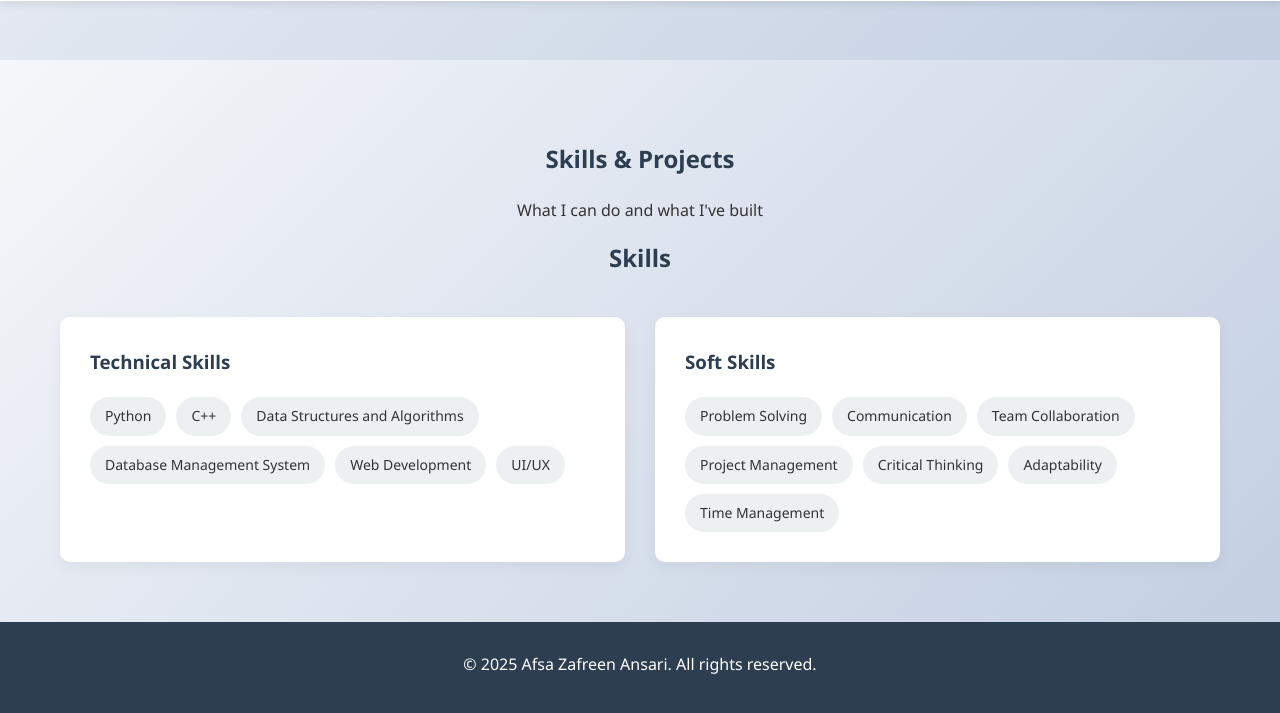
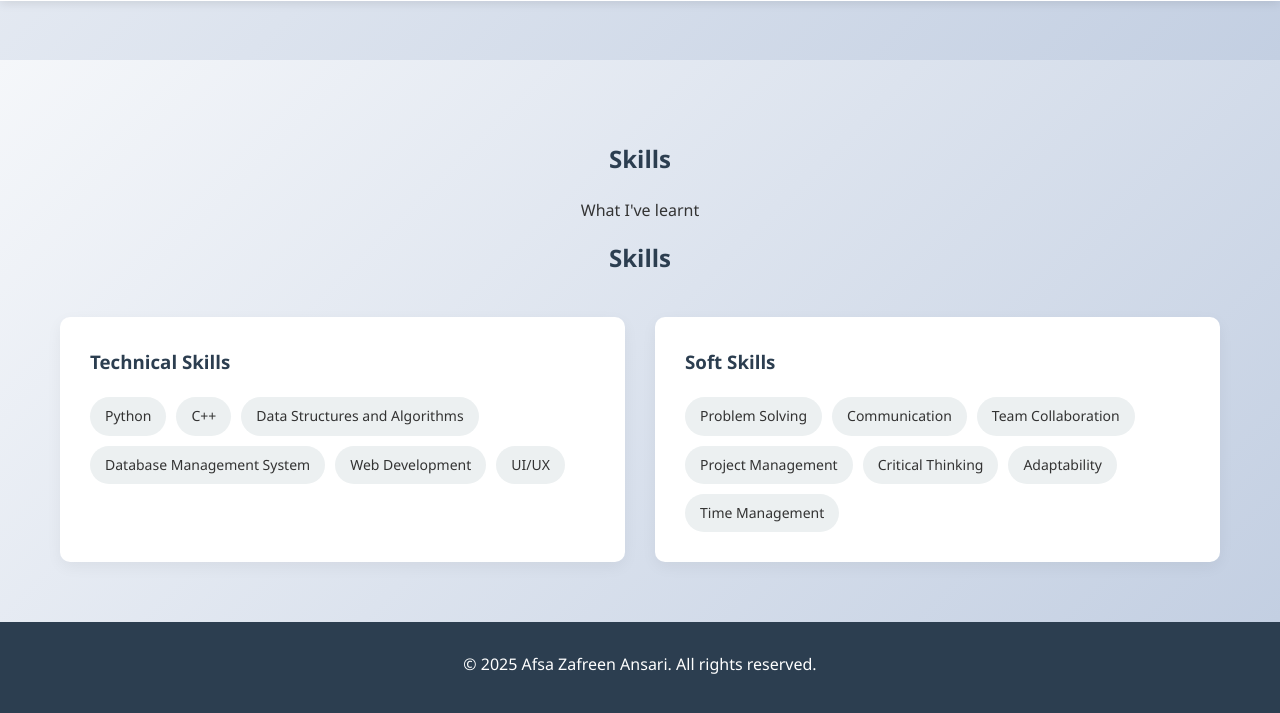
Before and after one commit to afsasmit078/SHADOWFOX.github.io, a plain HTML site: page index.html in a window 1280 px wide. Both pictures are taken after a click on the link "Skills & Projects". Shown: the part 810-1523 px from the top of the page. Drawn offline with Linux system fonts and the light colour scheme.

Commit message:
Update index.html

```diff
--- a/index.html
+++ b/index.html
@@ -107,8 +107,8 @@ languages like Python and Java, while excelling in team coordination and public
     <!-- Skills Page -->
     <section id="skills" class="page">
         <div class="container">
-            <h1 class="text-center">Skills & Projects</h1>
-            <p class="text-center">What I can do and what I've built</p>
+            <h1 class="text-center">Skills</h1>
+            <p class="text-center">What I've learnt</p>
 
             <div class="skills-intro">
                 <h2>Skills</h2>
@@ -187,7 +187,7 @@ languages like Python and Java, while excelling in team coordination and public
                 </div>
 
                 <div class="academic-card">
-                    <h3>Higher Secondary Education</h3>
+                    <h3>Senior Secondary Education</h3>
                     <p>Kendriya Vidyalaya Sangathan</p>
                     <p>80%</p>
                     <ul class="academic-list">
```
